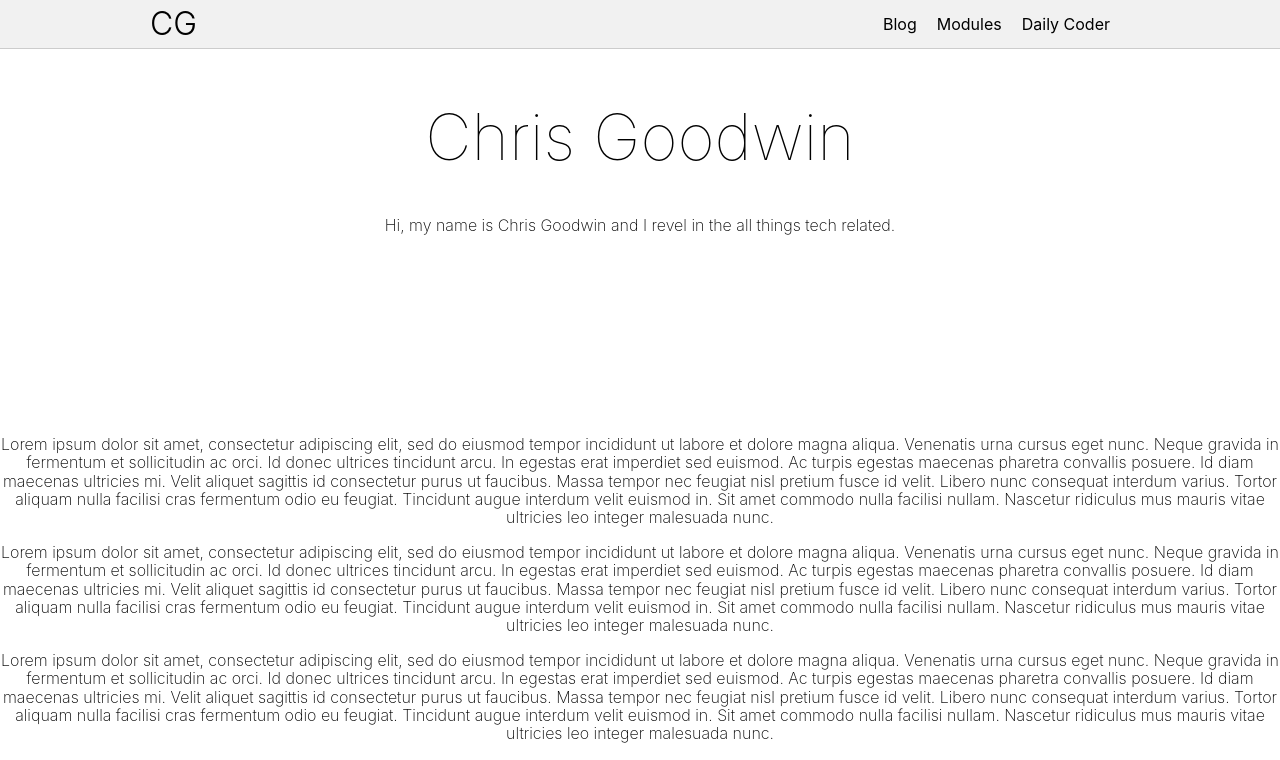
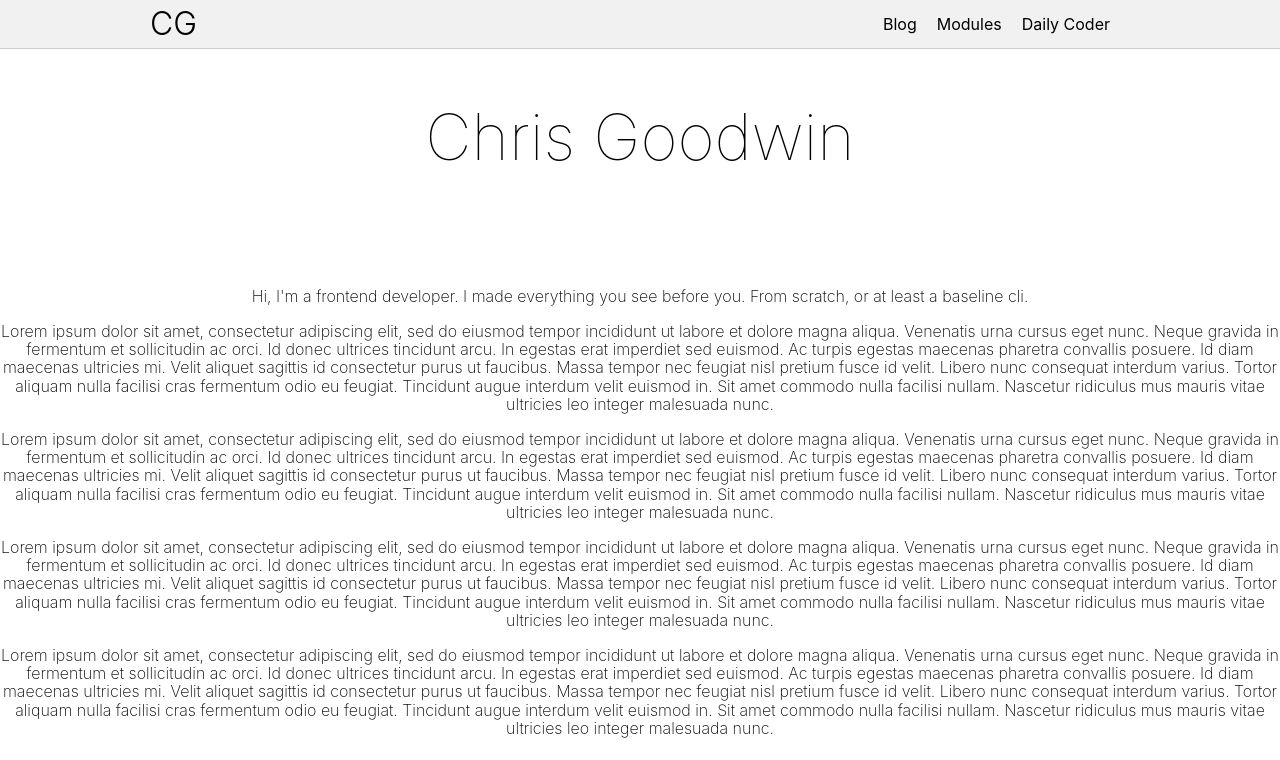
Before and after one commit to SentientBicycle/chrisgoodwinio, a React (Create React App) app: page / in a window 1280 px wide. Shown: the top 760 px of the page. Built offline with nearby package versions, Linux system fonts and the light colour scheme.

Commit message:
Finalized Drope fade

```diff
--- a/src/modules/App/App.css
+++ b/src/modules/App/App.css
@@ -39,3 +39,11 @@ main {
 p {
   font-weight: 200;
 }
+
+h1, h2 {
+  font-weight: 100;
+}
+
+h2 {
+  font-size: 48px;
+}
--- a/src/modules/Main/Main.js
+++ b/src/modules/Main/Main.js
@@ -7,10 +7,8 @@ class Main extends Component {
     return (
       <section className={style.main}>
         <h1 className={style['title-header']}>Chris Goodwin</h1>
-        <p>Hi, my name is Chris Goodwin and I revel in the all things tech related.</p>
         <DropFades/>
-      	<p>Lorem ipsum dolor sit amet, consectetur adipiscing elit, sed do eiusmod tempor incididunt ut labore et dolore magna aliqua. Venenatis urna cursus eget nunc. Neque gravida in fermentum et sollicitudin ac orci. Id donec ultrices tincidunt arcu. In egestas erat imperdiet sed euismod. Ac turpis egestas maecenas pharetra convallis posuere. Id diam maecenas ultricies mi. Velit aliquet sagittis id consectetur purus ut faucibus. Massa tempor nec feugiat nisl pretium fusce id velit. Libero nunc consequat interdum varius. Tortor aliquam nulla facilisi cras fermentum odio eu feugiat. Tincidunt augue interdum velit euismod in. Sit amet commodo nulla facilisi nullam. Nascetur ridiculus mus mauris vitae ultricies leo integer malesuada nunc.</p>
-      	<p>Lorem ipsum dolor sit amet, consectetur adipiscing elit, sed do eiusmod tempor incididunt ut labore et dolore magna aliqua. Venenatis urna cursus eget nunc. Neque gravida in fermentum et sollicitudin ac orci. Id donec ultrices tincidunt arcu. In egestas erat imperdiet sed euismod. Ac turpis egestas maecenas pharetra convallis posuere. Id diam maecenas ultricies mi. Velit aliquet sagittis id consectetur purus ut faucibus. Massa tempor nec feugiat nisl pretium fusce id velit. Libero nunc consequat interdum varius. Tortor aliquam nulla facilisi cras fermentum odio eu feugiat. Tincidunt augue interdum velit euismod in. Sit amet commodo nulla facilisi nullam. Nascetur ridiculus mus mauris vitae ultricies leo integer malesuada nunc.</p>
+      	<p>Hi, I'm a frontend developer.  I made everything you see before you.  From scratch, or at least a baseline cli.</p>      	<p>Lorem ipsum dolor sit amet, consectetur adipiscing elit, sed do eiusmod tempor incididunt ut labore et dolore magna aliqua. Venenatis urna cursus eget nunc. Neque gravida in fermentum et sollicitudin ac orci. Id donec ultrices tincidunt arcu. In egestas erat imperdiet sed euismod. Ac turpis egestas maecenas pharetra convallis posuere. Id diam maecenas ultricies mi. Velit aliquet sagittis id consectetur purus ut faucibus. Massa tempor nec feugiat nisl pretium fusce id velit. Libero nunc consequat interdum varius. Tortor aliquam nulla facilisi cras fermentum odio eu feugiat. Tincidunt augue interdum velit euismod in. Sit amet commodo nulla facilisi nullam. Nascetur ridiculus mus mauris vitae ultricies leo integer malesuada nunc.</p>
       	<p>Lorem ipsum dolor sit amet, consectetur adipiscing elit, sed do eiusmod tempor incididunt ut labore et dolore magna aliqua. Venenatis urna cursus eget nunc. Neque gravida in fermentum et sollicitudin ac orci. Id donec ultrices tincidunt arcu. In egestas erat imperdiet sed euismod. Ac turpis egestas maecenas pharetra convallis posuere. Id diam maecenas ultricies mi. Velit aliquet sagittis id consectetur purus ut faucibus. Massa tempor nec feugiat nisl pretium fusce id velit. Libero nunc consequat interdum varius. Tortor aliquam nulla facilisi cras fermentum odio eu feugiat. Tincidunt augue interdum velit euismod in. Sit amet commodo nulla facilisi nullam. Nascetur ridiculus mus mauris vitae ultricies leo integer malesuada nunc.</p>
       	<p>Lorem ipsum dolor sit amet, consectetur adipiscing elit, sed do eiusmod tempor incididunt ut labore et dolore magna aliqua. Venenatis urna cursus eget nunc. Neque gravida in fermentum et sollicitudin ac orci. Id donec ultrices tincidunt arcu. In egestas erat imperdiet sed euismod. Ac turpis egestas maecenas pharetra convallis posuere. Id diam maecenas ultricies mi. Velit aliquet sagittis id consectetur purus ut faucibus. Massa tempor nec feugiat nisl pretium fusce id velit. Libero nunc consequat interdum varius. Tortor aliquam nulla facilisi cras fermentum odio eu feugiat. Tincidunt augue interdum velit euismod in. Sit amet commodo nulla facilisi nullam. Nascetur ridiculus mus mauris vitae ultricies leo integer malesuada nunc.</p>
       	<p>Lorem ipsum dolor sit amet, consectetur adipiscing elit, sed do eiusmod tempor incididunt ut labore et dolore magna aliqua. Venenatis urna cursus eget nunc. Neque gravida in fermentum et sollicitudin ac orci. Id donec ultrices tincidunt arcu. In egestas erat imperdiet sed euismod. Ac turpis egestas maecenas pharetra convallis posuere. Id diam maecenas ultricies mi. Velit aliquet sagittis id consectetur purus ut faucibus. Massa tempor nec feugiat nisl pretium fusce id velit. Libero nunc consequat interdum varius. Tortor aliquam nulla facilisi cras fermentum odio eu feugiat. Tincidunt augue interdum velit euismod in. Sit amet commodo nulla facilisi nullam. Nascetur ridiculus mus mauris vitae ultricies leo integer malesuada nunc.</p>
--- a/src/modules/Main/Main.module.css
+++ b/src/modules/Main/Main.module.css
@@ -8,3 +8,7 @@
 	margin-top: 100px;
 	font-weight: 100;
 }
+
+.h2 {
+	float: left;
+}
--- a/src/modules/Main/components/DropFade/DropFade.js
+++ b/src/modules/Main/components/DropFade/DropFade.js
@@ -1,5 +1,4 @@
 import React, { Component } from 'react';
-import PropTypes from 'prop-types';
 import styles from './DropFade.module.css';
 
 class DropFade extends Component {
@@ -8,6 +7,12 @@ class DropFade extends Component {
 		this.df.addEventListener('animationend', this.setNextActive);
 	}
 
+	/*  Not especially fond of this implmentation
+	 *  however it gets the job done no matter how many
+	 *  dropefades are created.  Once redux is put in
+	 *  I may change it so there is a reference to each
+	 *  element in the props.
+	*/
 	setNextActive(e) {
 		e.target.classList.remove(styles.active);
 		if(e.target.nextSibling){
@@ -18,8 +23,17 @@ class DropFade extends Component {
 	}
 
   render (){
+  	const CustomTag = `${this.props.tagtype}`;
   	return (
-	  	<p  ref={elem=> this.df = elem} className={`${styles.fader} ${this.props.place === 0 ? styles.active : ''}`} place={this.props.place} >{this.props.word}</p>
+  		/*
+		  *  Outputs a paragraph tag with the initial element containing the active class.
+		  *  place: the index of the created element.  Not used right now, however may be
+		  *         useful when adding redux.
+		  *  word: the actual content of the tag.
+		  *  reg:  This is a reference callback to add the animationend event listener.
+  		  */
+	  	<CustomTag  ref={elem=> this.df = elem} className={`${styles.fader} ${this.props.place === 0 ? styles.active : ''}`} place={this.props.place} >{`${this.props.word}`}</CustomTag>
+
 	);
   }
 }
--- a/src/modules/Main/components/DropFade/DropFade.module.css
+++ b/src/modules/Main/components/DropFade/DropFade.module.css
@@ -1,9 +1,9 @@
 
 .fader {
-	position: absolute;
 	animation: fade 5s ease-in-out ;
 	animation-fill-mode: forwards;
 	display: none;
+  text-align: center;
 }
 
 .active {
@@ -12,12 +12,21 @@
 
 .fade-container {
 	position: relative;
-	margin: auto auto 200px auto;
-	width:20%;
+  text-align: center;
+  margin-top: -80px;
+  width:100%;
 }
 
-.holder {
+.first-text {
+  display:inline;
+}
 
+.parent-container {
+  display:flex;
+  flex-direction: row;
+  margin-left: auto;
+  margin-right: auto;
+  width: 50%;
 }
 
 
--- a/src/modules/Main/components/DropFade/DropFades.js
+++ b/src/modules/Main/components/DropFade/DropFades.js
@@ -8,10 +8,13 @@ class DropFades extends Component {
 
 
   render (){
-  	const words = ['Hard Working', 'Efficient', 'Focused', 'Energetic', 'Pteradactyl'];
+  	const words = ['Is\u00a0Hard\u00a0Working', 'Is\u00a0Efficient', 'Is\u00a0Focused', 'Is\u00a0Energetic', 'Has\u00a0a\u00a0Pteradactyl', 'Is\u00a0Color\u00a0Blind', 'Can\'t\u00a0Digest\u00a0Lactose' ];
+  	const tagtype = 'h2';
   	return (
-	  	<div className={styles['fade-container']}>
-	  		{words.map( (word, index) => {return <DropFade key={index} place={index} word={word} />})}
+  		<div className={styles['parent-container']}>
+	  		<div className={styles['fade-container']}>
+		  		{words.map( (word, index) => {return <DropFade key={index} place={index} word={word} tagtype={tagtype} />})}
+		  	</div>
 	  	</div>
 	);
   }
```
